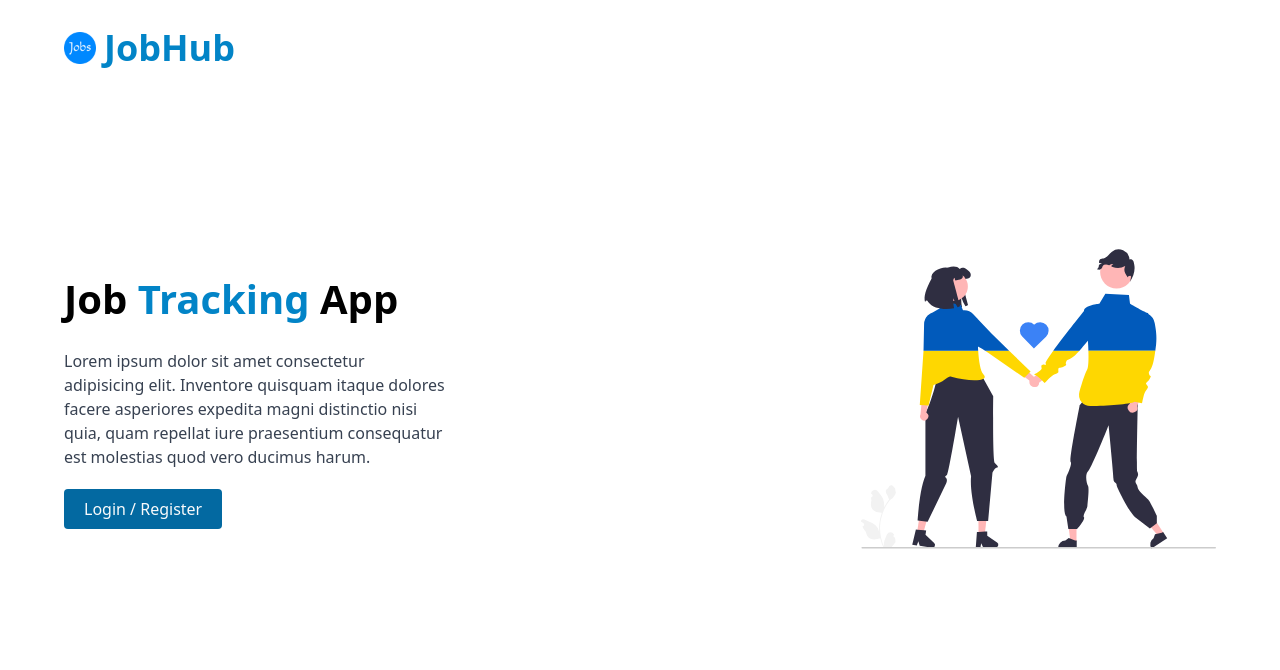
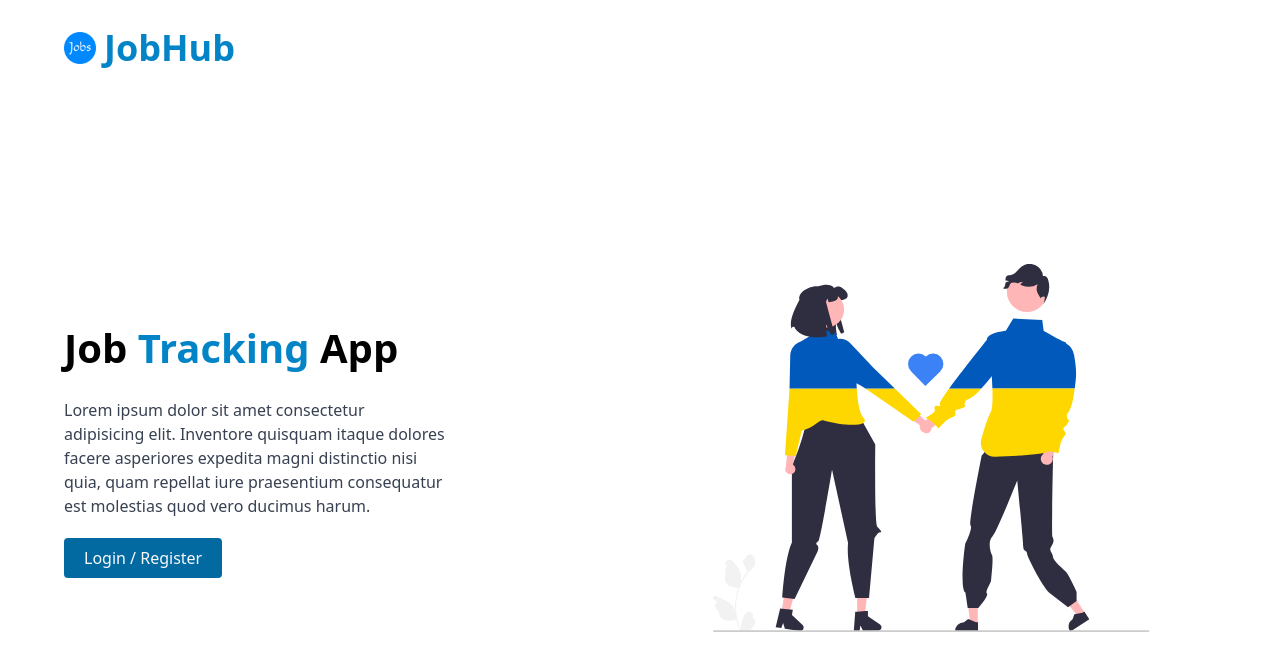
Before and after one commit to weiwei-tsao/job-hub, a React (Vite) app in the folder client/app/: page / in a window 1280 px wide. Shown: the top 670 px of the page. Built offline with nearby package versions, Linux system fonts and the light colour scheme.

Commit message:
feat: tune the styling

```diff
--- a/client/app/src/App.tsx
+++ b/client/app/src/App.tsx
@@ -4,8 +4,6 @@ import router from "./router";
 import { Toaster } from "react-hot-toast";
 
 function App() {
-  const [count, setCount] = useState(0);
-
   return (
     <div>
       <RouterProvider router={router} />
--- a/client/app/src/scenes/Home/index.tsx
+++ b/client/app/src/scenes/Home/index.tsx
@@ -4,7 +4,8 @@ import main from "../../assets/main.svg";
 
 const Home: React.FC = () => {
   return (
-    <main className="flex flex-col gap-36">
+    <main className="block">
+      {/* Navbar */}
       <nav className="my-0 mx-auto w-11/12 max-w-6xl h-24 flex items-center justify-start">
         <div className="flex flex-row items-center justify-center gap-2">
           <img src={logo} alt="logo" className="w-8 h-8" />
@@ -12,28 +13,27 @@ const Home: React.FC = () => {
         </div>
       </nav>
 
-      <section className="my-0 mx-auto w-11/12 max-w-6xl flex items-center justify-start">
-        <div className="w-full flex flex-row items-center justify-between gap-5">
+      {/* Description and the image */}
+      <section className="min-h-[calc(100vh-6rem)] my-0 mx-auto w-11/12 max-w-6xl grid md:grid-cols-[1fr_1fr] gap-3 items-center">
         <div className="flex flex-col items-start justify-center gap-5">
           <h1 className="font-bold text-5xl">
             Job <span className="text-sky-600">Tracking</span> App
           </h1>
           <p className="text-left max-w-sm text-base text-gray-700">
             Lorem ipsum dolor sit amet consectetur adipisicing elit. Inventore
-              quisquam itaque dolores facere asperiores expedita magni
-              distinctio nisi quia, quam repellat iure praesentium consequatur
-              est molestias quod vero ducimus harum.
+            quisquam itaque dolores facere asperiores expedita magni distinctio
+            nisi quia, quam repellat iure praesentium consequatur est molestias
+            quod vero ducimus harum.
           </p>
-            <button className="w-fit h-full border-s-sky-700 bg-sky-700 text-gray-50 rounded py-2 px-5">
+          <button className="w-fit h-fit border-s-sky-700 bg-sky-700 text-gray-50 rounded py-2 px-5">
             Login / Register
           </button>
         </div>
         <img
           src={main}
           alt="main image"
-            className="hidden md:block md:w-[355px] md:h-[318px]"
+          className="justify-self-center hidden  md:block md:w-[438px] md:h-[368px]"
         />
-        </div>
       </section>
     </main>
   );
```
Lines whose indentation alone changed are shown as unchanged.
